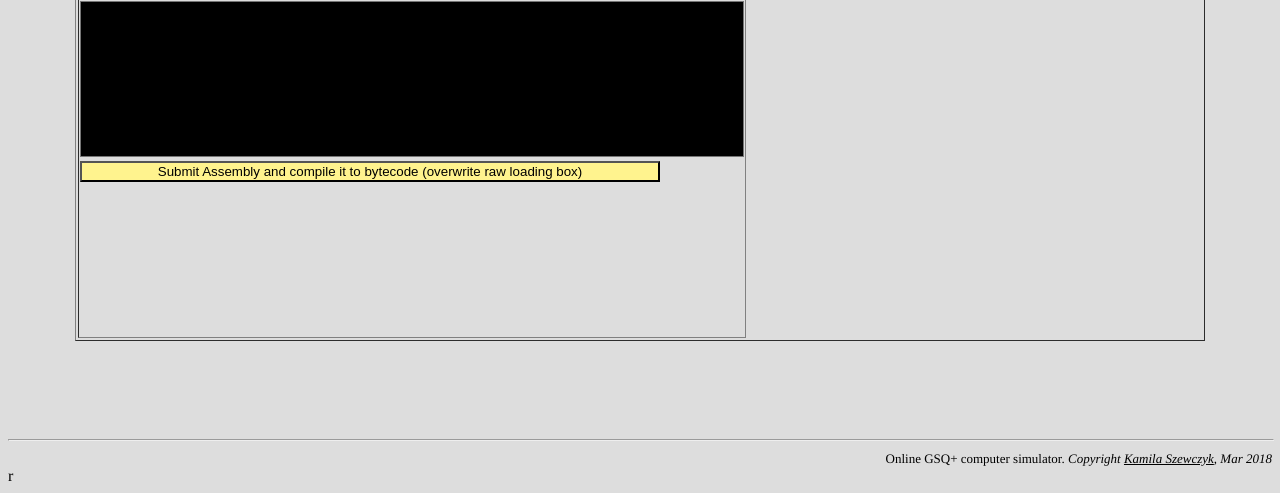
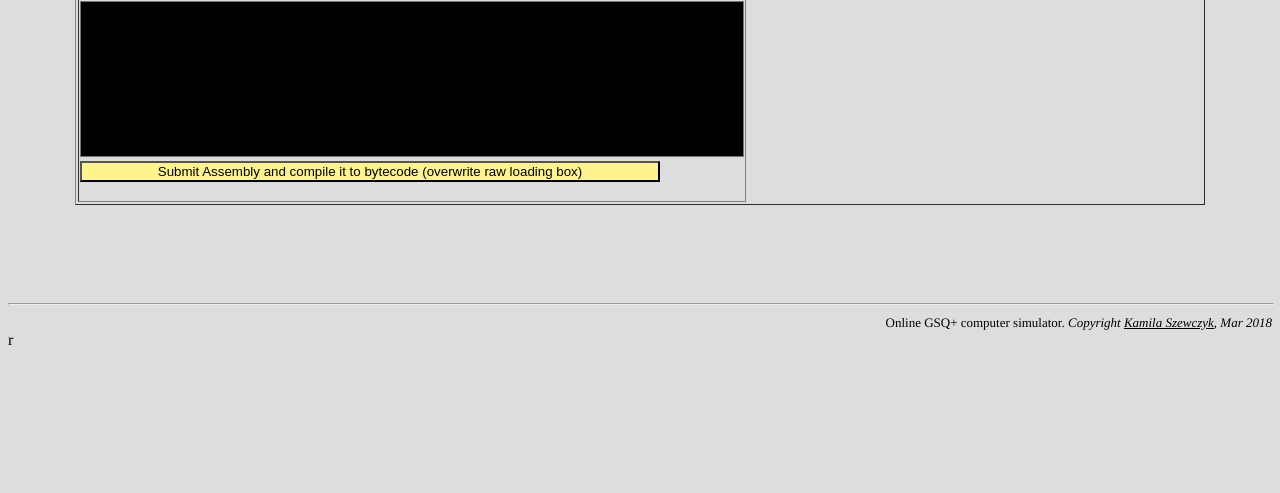
Before and after one commit to KrzysztofSzewczyk/GSQ, a PHP site: page / in a window 1280 px wide. Shown: the part 578-1071 px from the top of the page. After the commit the page ends 923 px from the top, so only its background shows below. Run offline with PHP 8.4, Linux system fonts and the light colour scheme.

Commit message:
Change iframe size

```diff
--- a/web/index.php
+++ b/web/index.php
@@ -103,7 +103,7 @@
                                                         <textarea id="gsqasmin" class="ogsq" rows="10" cols="80" name="input"></textarea>
                                                         <input type="submit" class="longestbutton" value="Submit Assembly and compile it to bytecode (overwrite raw loading box)">
                                                 </form>
-                                                <iframe id="ifgsqoi" name="ifgsqo" style="width:1; height:1; border:0; border:none">
+                                                <iframe id="ifgsqoi" name="ifgsqo" style="width:0; height:0; border:0; border:none;">
                                                 </iframe>
                                         </td>
                                 </tr>
```
